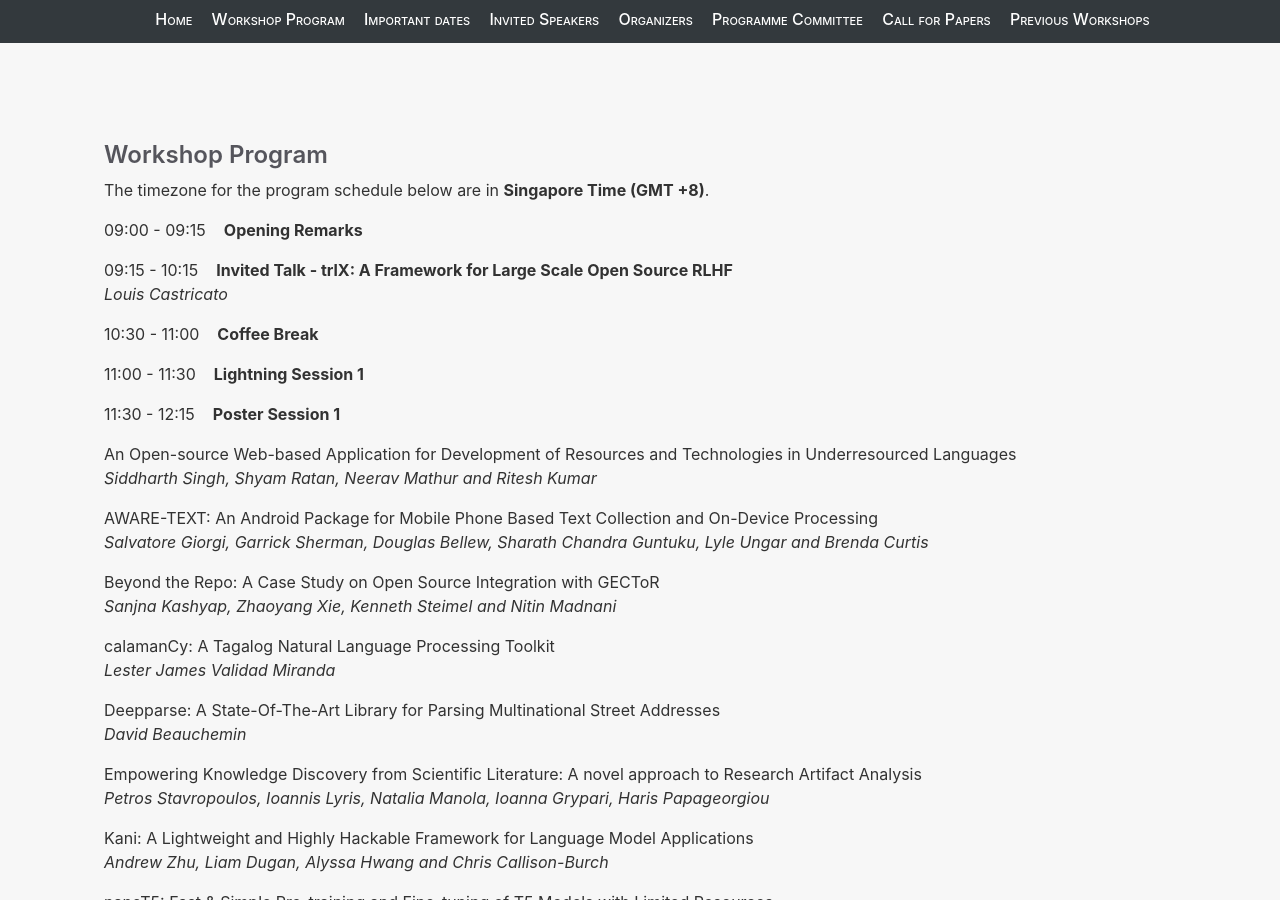
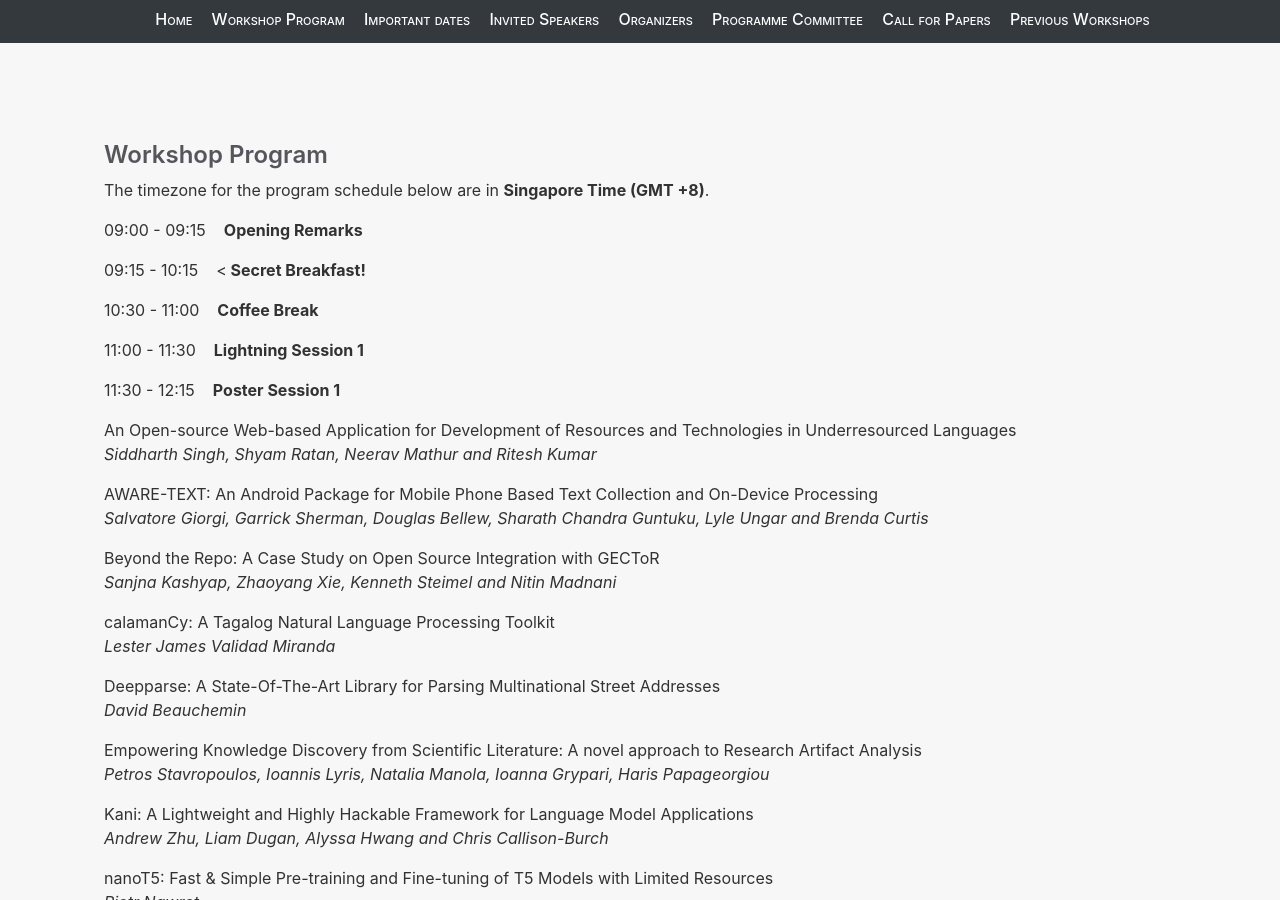
Before and after one commit to nlposs/nlposs.github.io, a Jekyll site: the page built from 2023/index.md, in a window 1280 px wide and 900 px high, scrolled down 5018 px. Built offline with Jekyll 4.4.1, drawn with Linux system fonts in a browser that asks for light colours.

Commit message:
Update index.md

```diff
--- a/2023/index.md
+++ b/2023/index.md
@@ -143,8 +143,9 @@ Large language models (LLMs) have recently achieved human-level performance on a
 The timezone for the program schedule below are in **Singapore Time (GMT +8)**.
 
 <p>09:00 - 09:15 &nbsp;&nbsp; <strong> Opening Remarks </strong> </p>
-<p>09:15 - 10:15 &nbsp;&nbsp; <strong> Invited Talk  - trlX: A Framework for Large Scale Open Source RLHF </strong><br>
-<em>Louis Castricato</em></p>
+<!-- <p>09:15 - 10:15 &nbsp;&nbsp; <strong> Invited Talk  - trlX: A Framework for Large Scale Open Source RLHF </strong><br>
+<em>Louis Castricato</em></p> -->
+<p>09:15 - 10:15 &nbsp;&nbsp; <<strong> Secret Breakfast! </strong> </p>
 <p>10:30 - 11:00 &nbsp;&nbsp; <strong> Coffee Break </strong> </p>
 
 <p>11:00 - 11:30 &nbsp;&nbsp; <strong> Lightning Session 1 </strong> </p>
```
